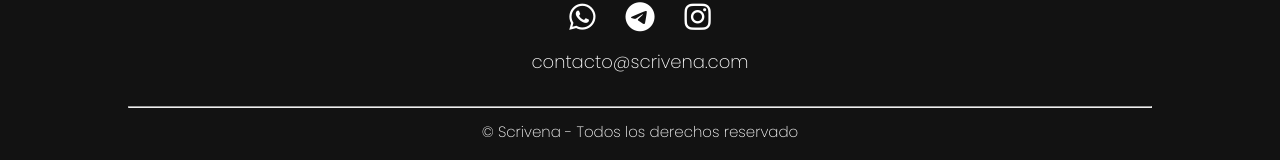
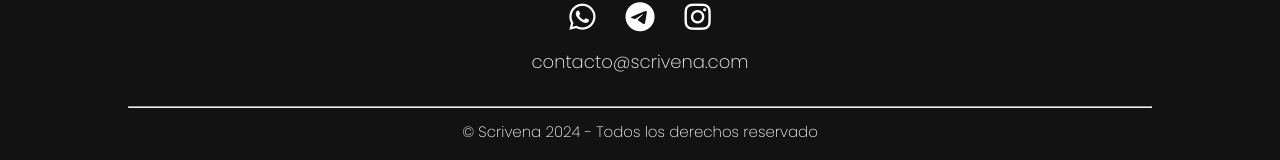
Before and after one commit to juancpdev/Scrivena, a PHP site: template views/templates/footerEN.php in a window 1280 px wide. Shown: the part 899-1059 px from the top of the page. Run offline with PHP 8.4, Linux system fonts and the light colour scheme; the template is opened without the code that fills it, so the values that code supplies are empty; some libraries are stand-ins or nearby versions.

Commit message:
cambios-web

```diff
--- a/src/js/app.js
+++ b/src/js/app.js
@@ -1,7 +1,6 @@
 document.addEventListener("DOMContentLoaded", function () {
   menu();
   carrouselInicio();
-  añoFooter();
   idiomas();
 });
 
@@ -121,11 +120,6 @@ function carrouselInicio() {
   }
 }
 
-function añoFooter() {
-  // año copy
-  document.getElementById("year").textContent = new Date().getFullYear();
-}
-
 function idiomas() {
   const languageToggle = document.querySelector(".language-toggle");
   const circle = document.querySelector(".circle");
--- a/views/templates/footerEN.php
+++ b/views/templates/footerEN.php
@@ -43,6 +43,6 @@
         <hr>
     </div>
     <div class="derechosreservados">
-        <p>&copy; Scrivena <span id="year"></span> - All rights reserved</p>
+        <p>&copy; Scrivena <span id="year">2024</span> - All rights reserved</p>
     </div>
 </footer>
--- a/views/templates/footerES.php
+++ b/views/templates/footerES.php
@@ -43,6 +43,6 @@
         <hr>
     </div>
     <div class="derechosreservados">
-        <p>&copy; Scrivena <span id="year"></span> - Todos los derechos reservado</p>
+        <p>&copy; Scrivena <span id="year">2024</span> - Todos los derechos reservado</p>
     </div>
 </footer>
```
Also changed, not shown: public/build/js/bundle.min.js, 1 other file.
